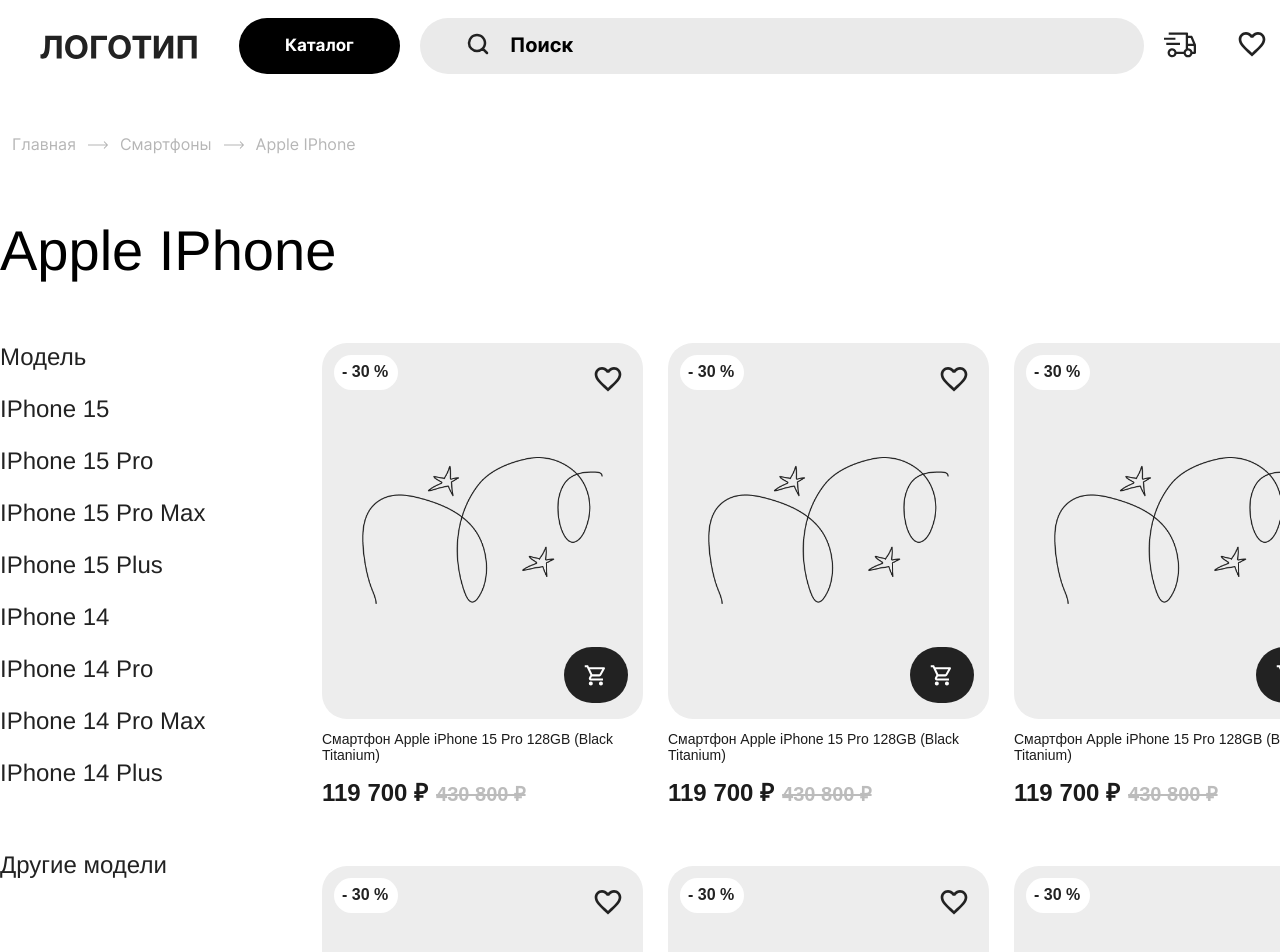
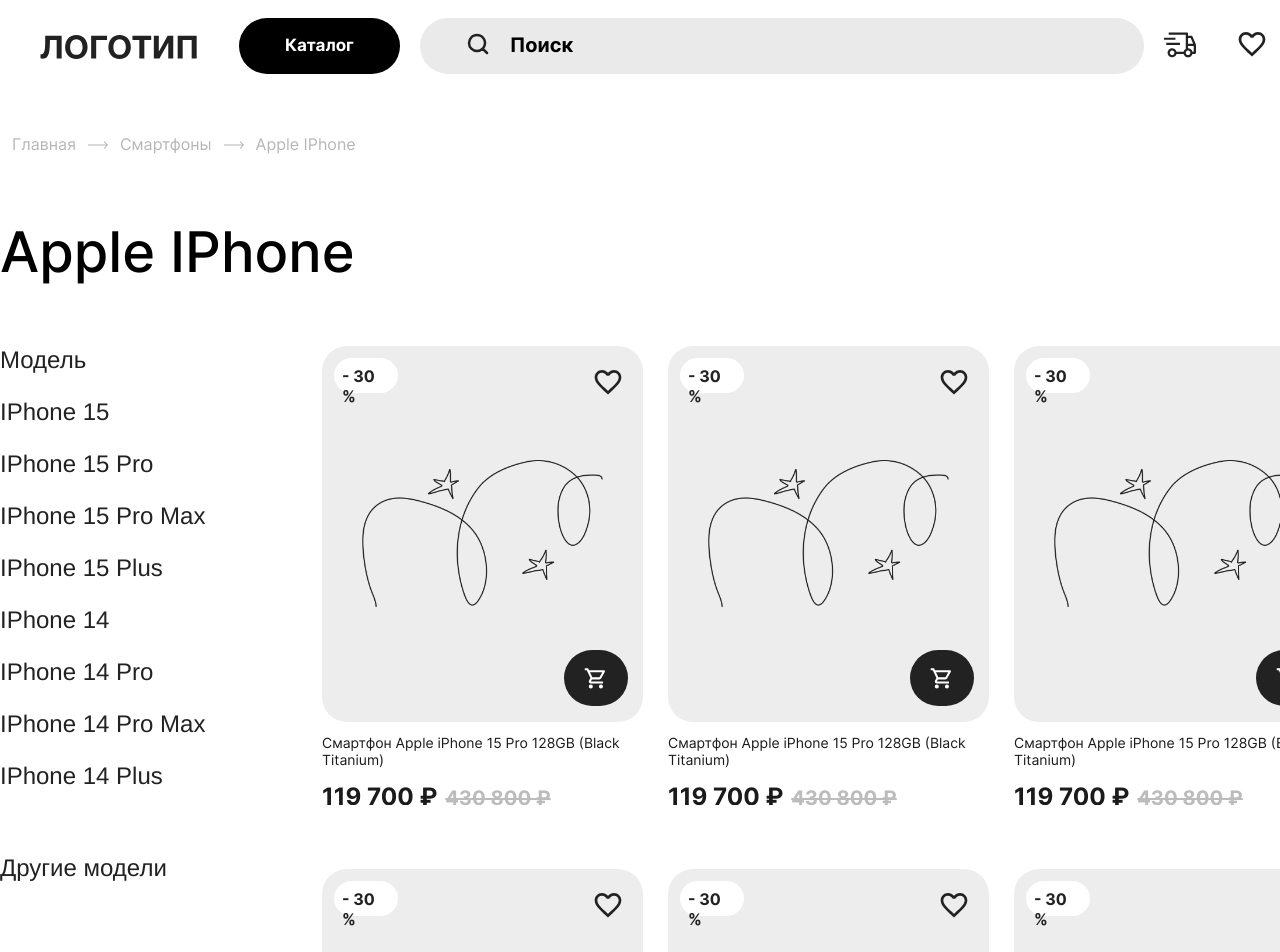
Before and after one commit to store-electronics-and-household/store-frontend, a React (Create React App) app: page /catalog in a window 1280 px wide. Shown: the top 952 px of the page. Built offline with nearby package versions, Linux system fonts and the light colour scheme; a web font is replaced by a local one.

Commit message:
fix(some fix): catalog

```diff
--- a/src/components/Catalog/_Catalog.scss
+++ b/src/components/Catalog/_Catalog.scss
@@ -5,10 +5,6 @@
 
 .catalog__title {
   color: #000;
-  font-family: Helvetica Neue,
-  Arial,
-  Helvetica,
-  sans-serif;
   font-size: 56px;
   font-style: normal;
   font-weight: 500;
@@ -100,11 +96,6 @@ line-height: normal;
 }
 
 .catalog__popular {
-  color: #000;
-  font-family: Helvetica Neue,
-  Arial,
-  Helvetica,
-  sans-serif;
   font-size: 56px;
   font-style: normal;
   font-weight: 500;
--- a/src/components/CategoriesMain/_CategoriesMain.scss
+++ b/src/components/CategoriesMain/_CategoriesMain.scss
@@ -14,11 +14,6 @@
 }
 
 .tile-main__title {
-  font-family:
-    Helvetica Neue,
-    Arial,
-    Helvetica,
-    sans-serif;
   font-size: 56px;
   font-style: normal;
   font-weight: 500;
--- a/src/components/ProductCardMedium/_ProductCardMedium.scss
+++ b/src/components/ProductCardMedium/_ProductCardMedium.scss
@@ -44,7 +44,6 @@
 }
 
 .card-medium__sticker {
-  font-family: Arial, Helvetica, sans-serif;
   font-size: 16px;
   font-style: normal;
   font-weight: 700;
@@ -93,7 +92,6 @@
   color: #1b1b1b;
   text-overflow: ellipsis;
   white-space: pre-wrap;
-  font-family: Arial, Helvetica, sans-serif;
   font-size: 14px;
   font-style: normal;
   font-weight: 400;
@@ -105,7 +103,6 @@
 
 .card-medium__price {
   color: #1b1b1b;
-  font-family: Arial, Helvetica, sans-serif;
   font-size: 24px;
   font-style: normal;
   font-weight: 600;
@@ -115,7 +112,6 @@
 
 .card-medium__oldprice {
   color: #bcbcbc;
-  font-family: Arial, Helvetica, sans-serif;
   font-size: 20px;
   font-style: normal;
   font-weight: 600;
@@ -146,7 +142,6 @@
 
 .card-medium__counter {
   color: var(--Black, #222);
-  font-family: Arial, Helvetica, sans-serif;
   font-size: 20px;
   font-style: normal;
   font-weight: 600;
--- a/src/index.css
+++ b/src/index.css
@@ -872,7 +872,6 @@ body {
 }
 
 .card-medium__sticker {
-  font-family: Arial, Helvetica, sans-serif;
   font-size: 16px;
   font-style: normal;
   font-weight: 700;
@@ -921,7 +920,6 @@ body {
   color: #1b1b1b;
   text-overflow: ellipsis;
   white-space: pre-wrap;
-  font-family: Arial, Helvetica, sans-serif;
   font-size: 14px;
   font-style: normal;
   font-weight: 400;
@@ -934,7 +932,6 @@ body {
 
 .card-medium__price {
   color: #1b1b1b;
-  font-family: Arial, Helvetica, sans-serif;
   font-size: 24px;
   font-style: normal;
   font-weight: 600;
@@ -944,7 +941,6 @@ body {
 
 .card-medium__oldprice {
   color: #bcbcbc;
-  font-family: Arial, Helvetica, sans-serif;
   font-size: 20px;
   font-style: normal;
   font-weight: 600;
@@ -976,7 +972,6 @@ body {
 
 .card-medium__counter {
   color: var(--Black, #222);
-  font-family: Arial, Helvetica, sans-serif;
   font-size: 20px;
   font-style: normal;
   font-weight: 600;
@@ -1504,7 +1499,6 @@ body {
 
 .catalog__title {
   color: #000;
-  font-family: Helvetica Neue, Arial, Helvetica, sans-serif;
   font-size: 56px;
   font-style: normal;
   font-weight: 500;
@@ -1592,8 +1586,6 @@ body {
 }
 
 .catalog__popular {
-  color: #000;
-  font-family: Helvetica Neue, Arial, Helvetica, sans-serif;
   font-size: 56px;
   font-style: normal;
   font-weight: 500;
@@ -1623,7 +1615,6 @@ body {
 }
 
 .tile-main__title {
-  font-family: Helvetica Neue, Arial, Helvetica, sans-serif;
   font-size: 56px;
   font-style: normal;
   font-weight: 500;
@@ -1644,7 +1635,6 @@ body {
 }
 
 .tile__item {
-  font-family: Helvetica Neue, Arial, Helvetica, sans-serif;
   border-radius: 25px;
   font-size: 24px;
   font-style: normal;
@@ -1665,7 +1655,6 @@ body {
 .tile__content {
   text-decoration: none;
   color: var(--Black, #222);
-  font-family: Helvetica Neue, Arial, Helvetica, sans-serif;
   font-size: 24px;
   font-style: normal;
   font-weight: 500;
@@ -1744,7 +1733,6 @@ body {
 .not-found__title {
   color: #000;
   text-align: center;
-  font-family: Helvetica Neue, Arial, Helvetica, sans-serif;
   font-size: 56px;
   font-style: normal;
   font-weight: 500;
@@ -1755,7 +1743,6 @@ body {
 
 .not-found__info {
   color: #000;
-  font-family: Helvetica Neue, Arial, Helvetica, sans-serif;
   font-size: 16px;
   font-style: normal;
   font-weight: 400;
@@ -1767,7 +1754,6 @@ body {
 .not-found__btn {
   text-decoration: none;
   color: #fff;
-  font-family: Helvetica Neue, Arial, Helvetica, sans-serif;
   font-size: 20px;
   font-style: normal;
   font-weight: 600;
```
Also changed, not shown: src/components/CategoriesTile/_CategoriesTile.scss (+0 -10 lines), src/components/NotFound/_NotFound.scss (+0 -15 lines), 1 other file (tests, documents, lock files or other folders).
